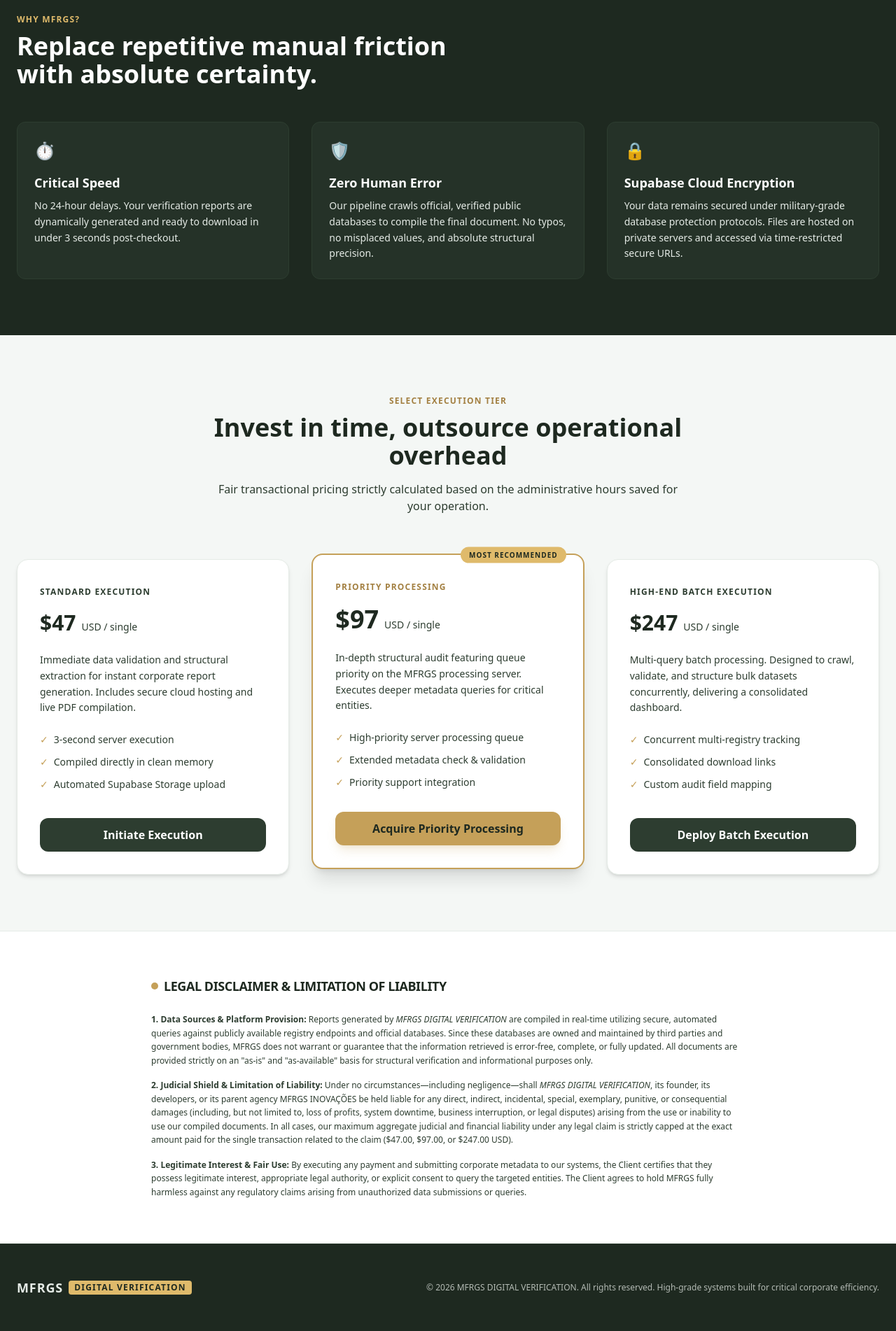
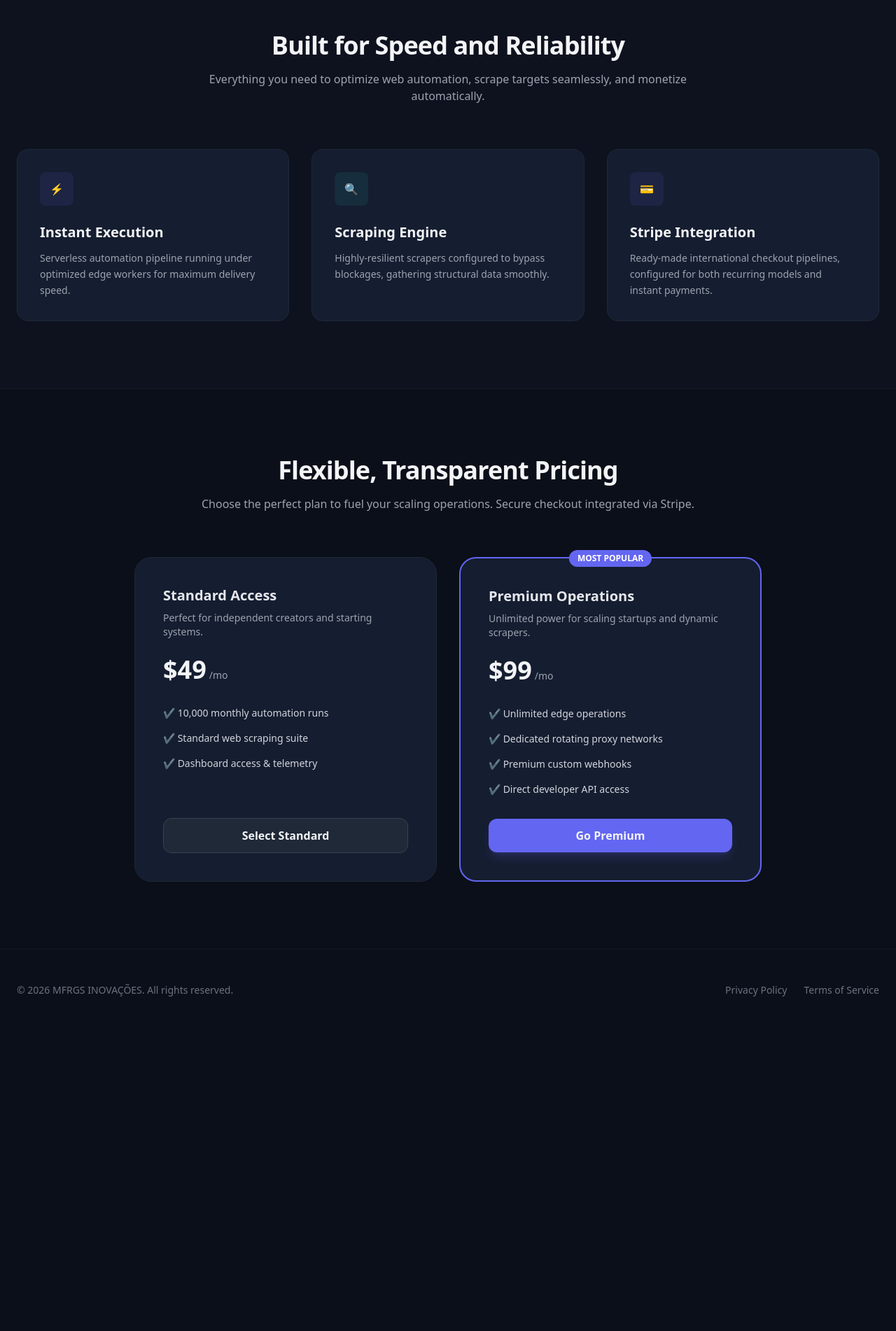
Before and after one commit to vivace9842-rgb/mfrgs-services, a website: page index.html in a window 1280 px wide. Shown: the part 790-2692 px from the top of the page at 70% size. After the commit the page ends 2263 px from the top, so only its background shows below. Drawn offline with nearby package versions, Linux system fonts and the light colour scheme.

Commit message:
Update index.html

```diff
--- a/index.html
+++ b/index.html
@@ -1,26 +1,21 @@
 <!DOCTYPE html>
-<html lang="en">
+<html lang="en" class="scroll-smooth">
 <head>
     <meta charset="UTF-8">
     <meta name="viewport" content="width=device-width, initial-scale=1.0">
-  <title>MFRGS DIGITAL VERIFICATION | Automated Verification & Instant Corporate Reports</title>
-  <!-- Fast Tailwind CSS CDN -->
+    <title>MFRGS INOVAÇÕES | Next-Gen Automation</title>
+    <!-- Tailwind CSS CDN -->
     <script src="https://cdn.tailwindcss.com"></script>
     <script>
         tailwind.config = {
             theme: {
                 extend: {
                     colors: {
-            sage: {
-              50: '#f4f7f5',
-              100: '#e5ebe6',
-              800: '#2d3d30',
-              900: '#1e2920',
-            },
-            gold: {
-              400: '#dfba6b',
-              500: '#c5a059',
-              600: '#a38042',
+                        brand: {
+                            dark: '#0B0F19',
+                            card: '#151D30',
+                            accent: '#6366F1',
+                            teal: '#14B8A6'
                         }
                     }
                 }
@@ -28,217 +23,160 @@
         }
     </script>
 </head>
-<body class="bg-sage-50 text-sage-900 font-sans selection:bg-gold-400 selection:text-sage-900">
+<body class="bg-brand-dark text-gray-100 font-sans antialiased selection:bg-brand-accent selection:text-white">
 
-  <!-- NAVBAR -->
-  <header class="border-b border-sage-100 bg-white/80 backdrop-blur-md sticky top-0 z-50">
-    <div class="max-w-7xl mx-auto px-6 py-4 flex justify-between items-center">
-      <div class="flex items-center space-x-2">
-        <span class="text-xl font-bold tracking-wider text-sage-800">MFRGS</span>
-        <span class="text-xs uppercase bg-gold-400 text-sage-900 px-2 py-0.5 rounded font-semibold tracking-widest">DIGITAL VERIFICATION</span>
+    <!-- Navbar -->
+    <header class="fixed top-0 left-0 w-full z-50 bg-brand-dark/80 backdrop-blur-md border-b border-gray-800">
+        <div class="max-w-7xl mx-auto px-6 h-20 flex items-center justify-between">
+            <div class="text-xl font-extrabold tracking-wider bg-gradient-to-r from-brand-accent to-brand-teal bg-clip-text text-transparent">
+                MFRGS INOVAÇÕES
             </div>
-      <nav class="hidden md:flex space-x-8 text-sm font-medium text-sage-800">
-        <a href="#solution" class="hover:text-gold-600 transition">The Solution</a>
-        <a href="#how-it-works" class="hover:text-gold-600 transition">How it Works</a>
-        <a href="#pricing" class="hover:text-gold-600 transition">Services</a>
+            <nav class="hidden md:flex space-x-8 text-sm font-medium text-gray-300">
+                <a href="#features" class="hover:text-white transition">Features</a>
+                <a href="#pricing" class="hover:text-white transition">Pricing</a>
             </nav>
             <div>
-        <a href="#pricing" class="bg-sage-800 text-white px-5 py-2.5 rounded-lg text-sm font-semibold hover:bg-sage-900 transition shadow-sm">
+                <a href="#pricing" class="px-5 py-2.5 text-sm font-semibold bg-brand-accent hover:bg-indigo-500 rounded-lg transition shadow-lg shadow-brand-accent/20">
                     Get Started
                 </a>
             </div>
         </div>
     </header>
 
-  <!-- HERO SECTION -->
-  <section class="max-w-7xl mx-auto px-6 py-20 lg:py-32 grid lg:grid-cols-12 gap-12 items-center">
-    <div class="lg:col-span-7 space-y-6">
-      <span class="text-xs uppercase tracking-widest font-bold text-gold-600">Automated Corporate Intelligence</span>
-      <h1 class="text-4xl lg:text-6xl font-extrabold text-sage-900 tracking-tight leading-none">
-        Stop Manual Typing.<br>
-        <span class="text-gold-500">Secure Instant Reports.</span>
+    <!-- Hero Section -->
+    <section class="relative pt-32 pb-24 md:pt-48 md:pb-32 overflow-hidden">
+        <div class="max-w-7xl mx-auto px-6 relative z-10 grid grid-cols-1 lg:grid-cols-12 gap-12 items-center">
+            <div class="lg:col-span-7 space-y-6 text-center lg:text-left">
+                <span class="inline-flex items-center gap-1.5 px-3 py-1 rounded-full text-xs font-semibold bg-brand-accent/10 text-brand-accent border border-brand-accent/20">
+                    <span class="w-2 h-2 rounded-full bg-brand-accent animate-pulse"></span> Now Live: International Operations
+                </span>
+                <h1 class="text-4xl sm:text-5xl md:text-6xl font-black tracking-tight leading-tight">
+                    Automate Your Workflow, <br>
+                    <span class="bg-gradient-to-r from-brand-accent to-brand-teal bg-clip-text text-transparent">Scale Your Revenue</span>
                 </h1>
-      <p class="text-lg text-sage-800 max-w-xl leading-relaxed">
-        Eliminate exhausting manual operations. Our technology extracts, validates, and compiles complex corporate records instantly. Bank-grade security, zero transcription errors, and direct PDF delivery straight to your dashboard.
+                <p class="text-lg text-gray-400 max-w-xl mx-auto lg:mx-0">
+                    Deploy high-performance systems designed to scrape, automate, and process operations at scale. Zero friction, total control.
                 </p>
-      <div class="flex flex-col sm:flex-row gap-4 pt-4">
-        <a href="#pricing" class="bg-gold-500 hover:bg-gold-600 text-sage-900 font-bold px-8 py-4 rounded-xl text-center transition shadow-lg hover:shadow-gold-500/20">
-          Generate Instant Report
+                <div class="flex flex-col sm:flex-row items-center justify-center lg:justify-start gap-4">
+                    <a href="#pricing" class="w-full sm:w-auto px-8 py-4 text-center font-bold bg-brand-accent hover:bg-indigo-500 rounded-xl transition shadow-xl shadow-brand-accent/30">
+                        Explore Access Plans
                     </a>
-        <a href="#solution" class="border border-sage-800 text-sage-800 hover:bg-sage-100 font-bold px-8 py-4 rounded-xl text-center transition">
-          Discover Our System
+                    <a href="#features" class="w-full sm:w-auto px-8 py-4 text-center font-semibold bg-gray-800 hover:bg-gray-750 rounded-xl transition border border-gray-700">
+                        How It Works
                     </a>
                 </div>
             </div>
-
-    <!-- Visual Terminal Placeholder -->
-    <div class="lg:col-span-5 bg-white p-8 rounded-2xl shadow-xl border border-sage-100 space-y-4">
-      <div class="flex items-center space-x-2">
-        <div class="w-3 h-3 rounded-full bg-red-400"></div>
-        <div class="w-3 h-3 rounded-full bg-yellow-400"></div>
-        <div class="w-3 h-3 rounded-full bg-green-400"></div>
-        <span class="text-xs text-sage-800 font-mono ml-4">mfrgs-terminal_active</span>
-      </div>
-      <div class="font-mono text-xs text-sage-800 space-y-2 bg-sage-50 p-4 rounded-lg overflow-x-auto">
-        <p class="text-gold-600">// Processing secure handshake...</p>
-        <p>🟢 [SUCCESS] Payment confirmed via Stripe</p>
-        <p>⏳ [SUPABASE] Committing corporate registry data...</p>
-        <p>✅ [SUPABASE] Secure cloud persistence completed</p>
-        <p>⚡ [PROCESS] Compiling cryptographic PDF report...</p>
-        <p class="text-green-600">🚀 [PDF] Document ready for download (2663 bytes)</p>
-      </div>
-    </div>
-  </section>
-
-  <!-- BENEFITS / VALUE PROP -->
-  <section id="solution" class="bg-sage-900 text-white py-20">
-    <div class="max-w-7xl mx-auto px-6">
-      <div class="max-w-2xl">
-        <span class="text-xs uppercase tracking-widest font-bold text-gold-400">Why MFRGS?</span>
-        <h2 class="text-3xl lg:text-4xl font-bold mt-2 mb-12">Replace repetitive manual friction with absolute certainty.</h2>
-      </div>
-      <div class="grid md:grid-cols-3 gap-8">
-        <div class="p-6 bg-sage-800/50 rounded-xl border border-sage-800">
-          <div class="text-gold-400 text-2xl mb-4">⏱️</div>
-          <h3 class="text-lg font-bold mb-2">Critical Speed</h3>
-          <p class="text-sage-100 text-sm leading-relaxed">No 24-hour delays. Your verification reports are dynamically generated and ready to download in under 3 seconds post-checkout.</p>
-        </div>
-        <div class="p-6 bg-sage-800/50 rounded-xl border border-sage-800">
-          <div class="text-gold-400 text-2xl mb-4">🛡️</div>
-          <h3 class="text-lg font-bold mb-2">Zero Human Error</h3>
-          <p class="text-sage-100 text-sm leading-relaxed">Our pipeline crawls official, verified public databases to compile the final document. No typos, no misplaced values, and absolute structural precision.</p>
-        </div>
-        <div class="p-6 bg-sage-800/50 rounded-xl border border-sage-800">
-          <div class="text-gold-400 text-2xl mb-4">🔒</div>
-          <h3 class="text-lg font-bold mb-2">Supabase Cloud Encryption</h3>
-          <p class="text-sage-100 text-sm leading-relaxed">Your data remains secured under military-grade database protection protocols. Files are hosted on private servers and accessed via time-restricted secure URLs.</p>
+            <!-- Imagem 1: Hero Render -->
+            <div class="lg:col-span-5 relative flex justify-center">
+                <div class="absolute -inset-1 rounded-2xl bg-gradient-to-r from-brand-accent to-brand-teal opacity-30 blur-2xl"></div>
+                <div class="relative bg-brand-card p-2 rounded-2xl border border-gray-850 shadow-2xl max-w-[450px]">
+                    <!-- COLOQUE AQUI O LINK DA PRIMEIRA IMAGEM GERADA NO IMAGEN 3 -->
+                    <img src="https://images.unsplash.com/photo-1618005182384-a83a8bd57fbe?q=80&w=1000" alt="Tech Visual" class="rounded-xl w-full object-cover aspect-square">
                 </div>
             </div>
         </div>
     </section>
 
-  <!-- PRICING TABLE -->
-  <section id="pricing" class="max-w-7xl mx-auto px-6 py-20">
-    <div class="text-center max-w-2xl mx-auto mb-16">
-      <span class="text-xs uppercase tracking-widest font-bold text-gold-600">Select Execution Tier</span>
-      <h2 class="text-3xl lg:text-4xl font-bold text-sage-900 mt-2">Invest in time, outsource operational overhead</h2>
-      <p class="text-sage-800 mt-4">Fair transactional pricing strictly calculated based on the administrative hours saved for your operation.</p>
+    <!-- Features Section -->
+    <section id="features" class="py-24 bg-brand-card/30 border-y border-gray-900">
+        <div class="max-w-7xl mx-auto px-6">
+            <div class="text-center max-w-3xl mx-auto mb-16 space-y-4">
+                <h2 class="text-3xl md:text-4xl font-bold tracking-tight">Built for Speed and Reliability</h2>
+                <p class="text-gray-400">Everything you need to optimize web automation, scrape targets seamlessly, and monetize automatically.</p>
             </div>
-
-    <div class="grid md:grid-cols-3 gap-8 items-stretch">
-
-      <!-- CARD 1: STANDARD EXECUTION -->
-      <div class="bg-white p-8 rounded-2xl shadow-md border border-sage-100 flex flex-col justify-between">
-        <div>
-          <span class="text-xs uppercase tracking-widest font-bold text-sage-800">Standard Execution</span>
-          <div class="mt-4 flex items-baseline">
-            <span class="text-3xl font-extrabold text-sage-900">$47</span>
-            <span class="text-sage-800 text-sm ml-2">USD / single</span>
+            <div class="grid grid-cols-1 md:grid-cols-3 gap-8">
+                <!-- Card 1 -->
+                <div class="p-8 bg-brand-card rounded-2xl border border-gray-800 hover:border-brand-accent/50 transition duration-300">
+                    <div class="w-12 h-12 rounded-lg bg-brand-accent/10 flex items-center justify-center text-brand-accent mb-6">
+                        ⚡
                     </div>
-          <p class="text-sage-800 text-sm mt-6 leading-relaxed">
-            Immediate data validation and structural extraction for instant corporate report generation. Includes secure cloud hosting and live PDF compilation.
-          </p>
-          <ul class="mt-6 space-y-3 text-sm text-sage-800">
-            <li class="flex items-center"><span class="text-gold-500 mr-2">✓</span> 3-second server execution</li>
-            <li class="flex items-center"><span class="text-gold-500 mr-2">✓</span> Compiled directly in clean memory</li>
-            <li class="flex items-center"><span class="text-gold-500 mr-2">✓</span> Automated Supabase Storage upload</li>
-          </ul>
+                    <h3 class="text-xl font-bold mb-3">Instant Execution</h3>
+                    <p class="text-gray-400 text-sm leading-relaxed">Serverless automation pipeline running under optimized edge workers for maximum delivery speed.</p>
                 </div>
-        <div class="mt-8">
-          <!-- NEW STANDARD LINK IN USD -->
-          <a href="https://buy.stripe.com/dRm3cx8cve8e1UMbQ3fMA0e" target="_blank" class="block w-full text-center bg-sage-800 hover:bg-sage-900 text-white font-bold py-3 rounded-xl transition">
-            Initiate Execution
-          </a>
+                <!-- Card 2 -->
+                <div class="p-8 bg-brand-card rounded-2xl border border-gray-800 hover:border-brand-accent/50 transition duration-300">
+                    <div class="w-12 h-12 rounded-lg bg-brand-teal/10 flex items-center justify-center text-brand-teal mb-6">
+                        🔍
                     </div>
+                    <h3 class="text-xl font-bold mb-3">Scraping Engine</h3>
+                    <p class="text-gray-400 text-sm leading-relaxed">Highly-resilient scrapers configured to bypass blockages, gathering structural data smoothly.</p>
                 </div>
-
-      <!-- CARD 2: PRIORITY PROCESSING -->
-      <div class="bg-white p-8 rounded-2xl shadow-xl border-2 border-gold-500 flex flex-col justify-between relative transform lg:-translate-y-2">
-        <span class="absolute top-0 right-6 transform -translate-y-1/2 bg-gold-400 text-sage-900 text-[10px] uppercase tracking-widest font-bold px-3 py-1 rounded-full">
-          Most Recommended
-        </span>
-        <div>
-          <span class="text-xs uppercase tracking-widest font-bold text-gold-600">Priority Processing</span>
-          <div class="mt-4 flex items-baseline">
-            <span class="text-4xl font-extrabold text-sage-900">$97</span>
-            <span class="text-sage-800 text-sm ml-2">USD / single</span>
+                <!-- Card 3 -->
+                <div class="p-8 bg-brand-card rounded-2xl border border-gray-800 hover:border-brand-accent/50 transition duration-300">
+                    <div class="w-12 h-12 rounded-lg bg-indigo-500/10 flex items-center justify-center text-indigo-400 mb-6">
+                        💳
                     </div>
-          <p class="text-sage-800 text-sm mt-6 leading-relaxed">
-            In-depth structural audit featuring queue priority on the MFRGS processing server. Executes deeper metadata queries for critical entities.
-          </p>
-          <ul class="mt-6 space-y-3 text-sm text-sage-800">
-            <li class="flex items-center"><span class="text-gold-500 mr-2">✓</span> High-priority server processing queue</li>
-            <li class="flex items-center"><span class="text-gold-500 mr-2">✓</span> Extended metadata check & validation</li>
-            <li class="flex items-center"><span class="text-gold-500 mr-2">✓</span> Priority support integration</li>
-          </ul>
+                    <h3 class="text-xl font-bold mb-3">Stripe Integration</h3>
+                    <p class="text-gray-400 text-sm leading-relaxed">Ready-made international checkout pipelines, configured for both recurring models and instant payments.</p>
                 </div>
-        <div class="mt-8">
-          <!-- PRIORITY LINK IN USD -->
-          <a href="https://buy.stripe.com/28EbJ350jd4a1UM5rFfMA0c" target="_blank" class="block w-full text-center bg-gold-500 hover:bg-gold-600 text-sage-900 font-bold py-3 rounded-xl transition shadow-lg shadow-gold-500/20">
-            Acquire Priority Processing
-          </a>
-        </div>
-      </div>
-
-      <!-- CARD 3: HIGH-END BATCH EXECUTION -->
-      <div class="bg-white p-8 rounded-2xl shadow-md border border-sage-100 flex flex-col justify-between">
-        <div>
-          <span class="text-xs uppercase tracking-widest font-bold text-sage-800">High-End Batch Execution</span>
-          <div class="mt-4 flex items-baseline">
-            <span class="text-3xl font-extrabold text-sage-900">$247</span>
-            <span class="text-sage-800 text-sm ml-2">USD / single</span>
-          </div>
-          <p class="text-sage-800 text-sm mt-6 leading-relaxed">
-            Multi-query batch processing. Designed to crawl, validate, and structure bulk datasets concurrently, delivering a consolidated dashboard.
-          </p>
-          <ul class="mt-6 space-y-3 text-sm text-sage-800">
-            <li class="flex items-center"><span class="text-gold-500 mr-2">✓</span> Concurrent multi-registry tracking</li>
-            <li class="flex items-center"><span class="text-gold-500 mr-2">✓</span> Consolidated download links</li>
-            <li class="flex items-center"><span class="text-gold-500 mr-2">✓</span> Custom audit field mapping</li>
-          </ul>
-        </div>
-        <div class="mt-8">
-          <!-- BATCH LINK IN USD -->
-          <a href="https://buy.stripe.com/00w28t8cvd4a42U6vJfMA0d" target="_blank" class="block w-full text-center bg-sage-800 hover:bg-sage-900 text-white font-bold py-3 rounded-xl transition">
-            Deploy Batch Execution
-          </a>
-        </div>
-      </div>
-
-    </div>
-  </section>
-
-  <!-- LEGAL COMPLIANCE & LIABILITY PROTECTION SECTION -->
-  <section class="bg-white border-t border-sage-100 py-16">
-    <div class="max-w-4xl mx-auto px-6">
-      <h3 class="text-lg font-bold text-sage-900 tracking-tight uppercase mb-6 flex items-center">
-        <span class="inline-block w-2.5 h-2.5 bg-gold-500 rounded-full mr-2"></span>
-        Legal Disclaimer & Limitation of Liability
-      </h3>
-      <div class="space-y-4 text-xs text-sage-800 leading-relaxed">
-        <p>
-          <strong>1. Data Sources & Platform Provision:</strong> Reports generated by <em>MFRGS DIGITAL VERIFICATION</em> are compiled in real-time utilizing secure, automated queries against publicly available registry endpoints and official databases. Since these databases are owned and maintained by third parties and government bodies, MFRGS does not warrant or guarantee that the information retrieved is error-free, complete, or fully updated. All documents are provided strictly on an "as-is" and "as-available" basis for structural verification and informational purposes only.
-        </p>
-        <p>
-          <strong>2. Judicial Shield & Limitation of Liability:</strong> Under no circumstances—including negligence—shall <em>MFRGS DIGITAL VERIFICATION</em>, its founder, its developers, or its parent agency MFRGS INOVAÇÕES be held liable for any direct, indirect, incidental, special, exemplary, punitive, or consequential damages (including, but not limited to, loss of profits, system downtime, business interruption, or legal disputes) arising from the use or inability to use our compiled documents. In all cases, our maximum aggregate judicial and financial liability under any legal claim is strictly capped at the exact amount paid for the single transaction related to the claim ($47.00, $97.00, or $247.00 USD).
-        </p>
-        <p>
-          <strong>3. Legitimate Interest & Fair Use:</strong> By executing any payment and submitting corporate metadata to our systems, the Client certifies that they possess legitimate interest, appropriate legal authority, or explicit consent to query the targeted entities. The Client agrees to hold MFRGS fully harmless against any regulatory claims arising from unauthorized data submissions or queries.
-        </p>
             </div>
         </div>
     </section>
 
-  <!-- FOOTER -->
-  <footer class="bg-sage-900 text-sage-100 py-12 border-t border-sage-800">
-    <div class="max-w-7xl mx-auto px-6 flex flex-col md:flex-row justify-between items-center gap-6">
-      <div class="flex items-center space-x-2">
-        <span class="text-lg font-bold tracking-wider">MFRGS</span>
-        <span class="text-xs uppercase bg-gold-400 text-sage-900 px-2 py-0.5 rounded font-semibold tracking-widest">DIGITAL VERIFICATION</span>
+    <!-- Pricing Section -->
+    <section id="pricing" class="py-24">
+        <div class="max-w-7xl mx-auto px-6">
+            <div class="text-center max-w-3xl mx-auto mb-16 space-y-4">
+                <h2 class="text-3xl md:text-4xl font-bold tracking-tight">Flexible, Transparent Pricing</h2>
+                <p class="text-gray-400">Choose the perfect plan to fuel your scaling operations. Secure checkout integrated via Stripe.</p>
             </div>
-      <p class="text-xs text-sage-100/75">
-        &copy; 2026 MFRGS DIGITAL VERIFICATION. All rights reserved. High-grade systems built for critical corporate efficiency.
-      </p>
+
+            <div class="grid grid-cols-1 md:grid-cols-2 gap-8 max-w-4xl mx-auto">
+                <!-- Plan 1 -->
+                <div class="p-10 bg-brand-card rounded-3xl border border-gray-800 relative flex flex-col justify-between">
+                    <div>
+                        <h3 class="text-xl font-bold text-gray-200">Standard Access</h3>
+                        <p class="text-sm text-gray-400 mt-2">Perfect for independent creators and starting systems.</p>
+                        <div class="mt-6 flex items-baseline gap-1">
+                            <span class="text-4xl font-black">$49</span>
+                            <span class="text-sm text-gray-400">/mo</span>
+                        </div>
+                        <ul class="mt-8 space-y-4 text-sm text-gray-300">
+                            <li class="flex items-center gap-3">✔️ 10,000 monthly automation runs</li>
+                            <li class="flex items-center gap-3">✔️ Standard web scraping suite</li>
+                            <li class="flex items-center gap-3">✔️ Dashboard access & telemetry</li>
+                        </ul>
+                    </div>
+                    <!-- Substitua o link pelo seu checkout real do Stripe -->
+                    <a href="#" class="mt-8 block w-full py-3 text-center font-semibold bg-gray-800 hover:bg-gray-750 border border-gray-700 rounded-xl transition">
+                        Select Standard
+                    </a>
+                </div>
+
+                <!-- Plan 2 -->
+                <div class="p-10 bg-brand-card rounded-3xl border-2 border-brand-accent relative flex flex-col justify-between">
+                    <span class="absolute -top-3 left-1/2 -translate-x-1/2 px-3 py-1 bg-brand-accent text-white text-xs font-bold rounded-full">MOST POPULAR</span>
+                    <div>
+                        <h3 class="text-xl font-bold text-gray-200">Premium Operations</h3>
+                        <p class="text-sm text-gray-400 mt-2">Unlimited power for scaling startups and dynamic scrapers.</p>
+                        <div class="mt-6 flex items-baseline gap-1">
+                            <span class="text-4xl font-black">$99</span>
+                            <span class="text-sm text-gray-400">/mo</span>
+                        </div>
+                        <ul class="mt-8 space-y-4 text-sm text-gray-300">
+                            <li class="flex items-center gap-3">✔️ Unlimited edge operations</li>
+                            <li class="flex items-center gap-3">✔️ Dedicated rotating proxy networks</li>
+                            <li class="flex items-center gap-3">✔️ Premium custom webhooks</li>
+                            <li class="flex items-center gap-3">✔️ Direct developer API access</li>
+                        </ul>
+                    </div>
+                    <!-- Substitua o link pelo seu checkout real do Stripe -->
+                    <a href="#" class="mt-8 block w-full py-3 text-center font-bold bg-brand-accent hover:bg-indigo-500 rounded-xl transition shadow-lg shadow-brand-accent/20">
+                        Go Premium
+                    </a>
+                </div>
+            </div>
+        </div>
+    </section>
+
+    <!-- Footer -->
+    <footer class="border-t border-gray-900 py-12 bg-brand-dark">
+        <div class="max-w-7xl mx-auto px-6 flex flex-col md:flex-row items-center justify-between gap-6 text-sm text-gray-500">
+            <div>&copy; 2026 MFRGS INOVAÇÕES. All rights reserved.</div>
+            <div class="flex space-x-6">
+                <a href="#" class="hover:text-gray-300 transition">Privacy Policy</a>
+                <a href="#" class="hover:text-gray-300 transition">Terms of Service</a>
+            </div>
         </div>
     </footer>
 
```
Lines whose indentation alone changed are shown as unchanged.
